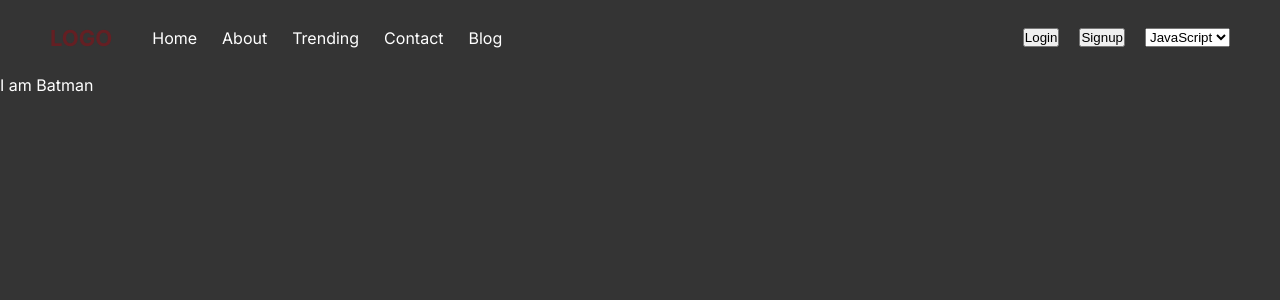
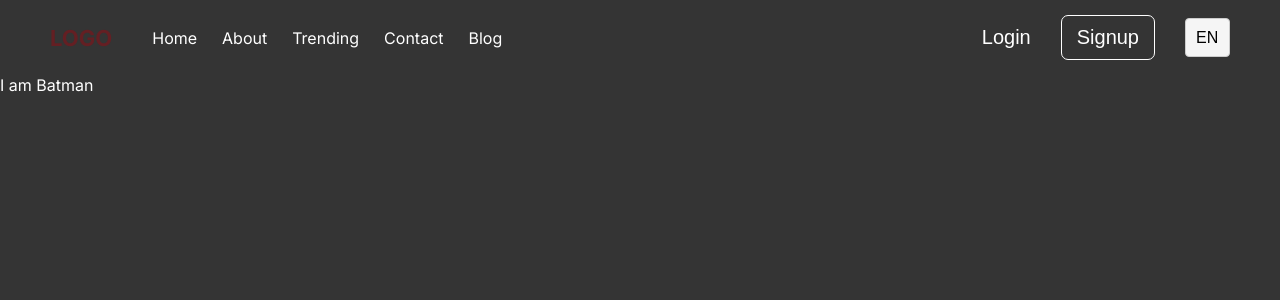
Before and after one commit to noor-ridha/e-commerce, a Next.js app in the folder client/: page / in a window 1280 px wide. Shown: the top 300 px of the page. Built offline with nearby package versions, Linux system fonts and the light colour scheme.

Commit message:
front-end\ add basic styles to the navbar

```diff
--- a/client/app/components/Navbar/Navbar.scss
+++ b/client/app/components/Navbar/Navbar.scss
@@ -18,6 +18,7 @@
         font-size: 22px;
         color: #641f23;
         margin-right: 40px;
+        font-weight: bolder;
     }
 
     &__list {
@@ -28,6 +29,45 @@
 
   &__right {
     @include flexAlignCenter();
-    gap: 20px;
+    gap: 30px;
+
+    &__login {
+      border: none;
+      color: white;
+      background-color: transparent;
+      font-size: 20px;
+      font-weight: 500;
+    }
+
+    &__signup {
+      border: 1px solid white;
+      border-radius: 7px;
+      color: white;
+      background-color: transparent;
+      padding: 10px 15px;
+      font-size: 20px;
+      font-weight: 500;
+    }
+
+    &__language {
+      appearance: none;
+      padding: 10px;
+      font-size: 16px;
+      border: 1px solid #ccc;
+      border-radius: 4px;
+      background-color: #f5f5f5;
+
+      :focus {
+        outline: none;
+        border-color: #eb6d6d;
+        box-shadow: 0 0 5px #eb6d6d;
+      }
+
+      option {
+        padding: 10px;
+        background-color: #f5f5f5;
+        color: #333;
+      }
+    }
   }
 }
--- a/client/app/components/Navbar/Navbar.tsx
+++ b/client/app/components/Navbar/Navbar.tsx
@@ -28,10 +28,8 @@ const Navbar = () => {
           name='language'
           title='langauge'
           className='desktop-nav__right__language'>
-          <option value='javascript'>JavaScript</option>
-          <option value='python'>Python</option>
-          <option value='c++'>C++</option>
-          <option value='java'>Java</option>
+          <option value='English'>EN</option>
+          <option value='Arabic'>AR</option>
         </select>
       </div>
     </nav>
--- a/client/app/globals.scss
+++ b/client/app/globals.scss
@@ -9,6 +9,13 @@ a {
   color: inherit;
 }
 
+button,
+input,
+textarea,
+select {
+  cursor: pointer;
+}
+
 body {
   background-color: rgb(52, 52, 52);
   color: white;
```
